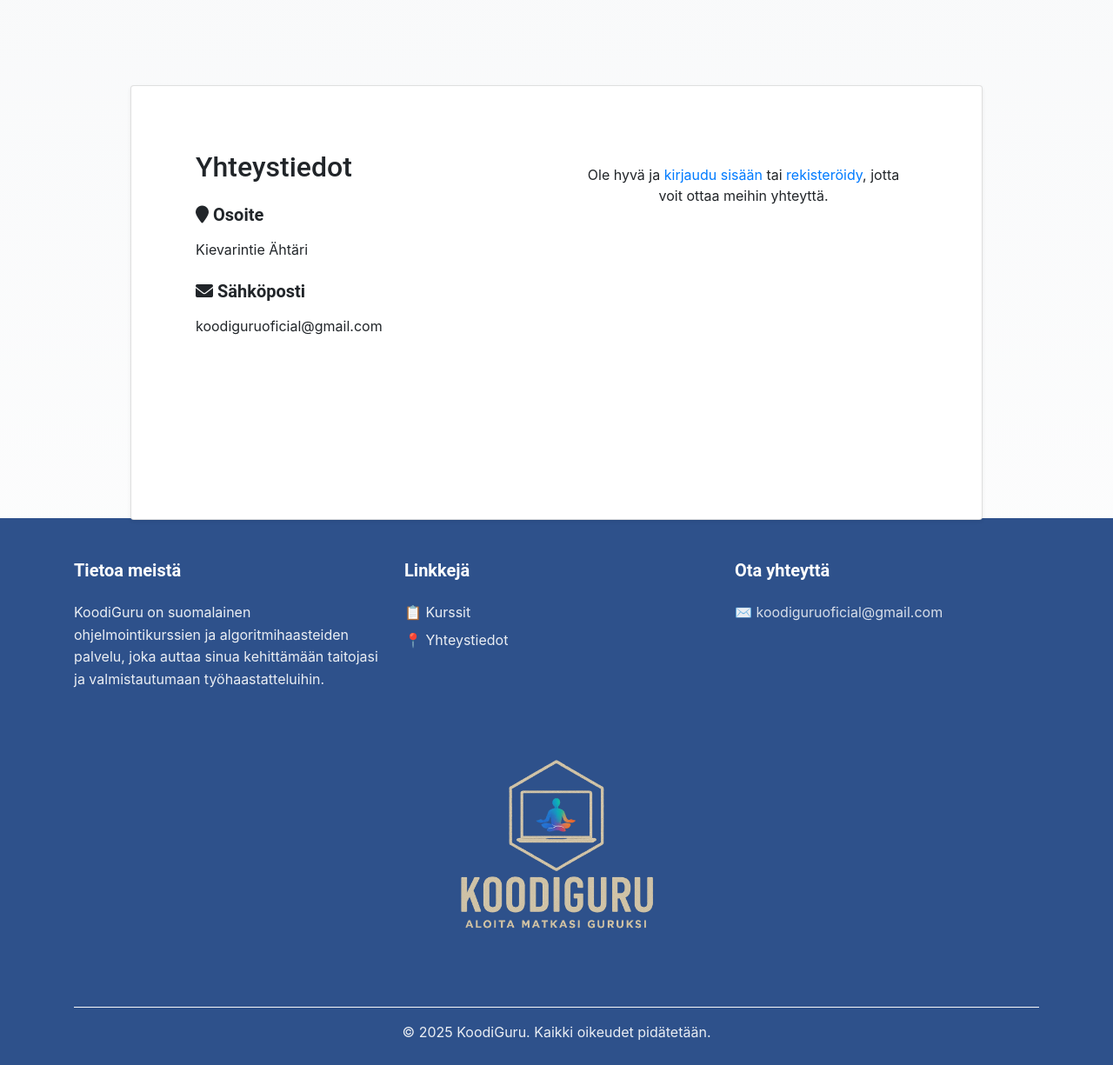
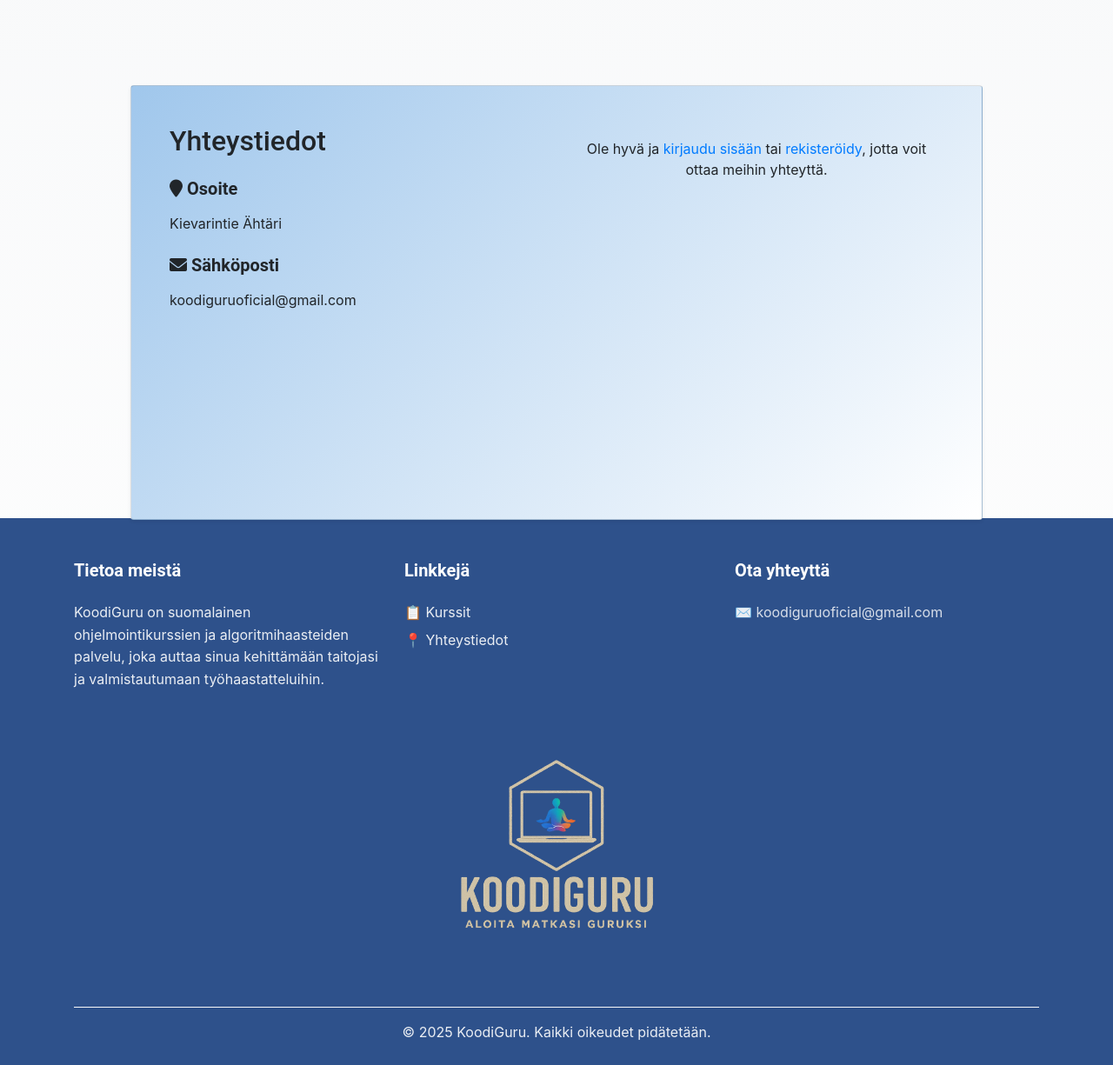
Before and after one commit to pelammin77/koodiguru_pilot, a Django app: page /contact/ in a window 1280 px wide. Shown: the part 120-1345 px from the top of the page at 87% size. Run offline with Django 4.2, Linux system fonts and the light colour scheme; some libraries are stand-ins or nearby versions.

Commit message:
kortin tyylit

```diff
--- a/main_app/static/css/main_styles.css
+++ b/main_app/static/css/main_styles.css
@@ -30,10 +30,12 @@ body {
   .card {
     position: relative; /* Lisätty */
     background-color: rgb(255, 250, 250);
+    height: 100%;
+    background: linear-gradient(135deg, #a0c7ec, #ffffff);
     border: 1px solid #ccc;
     box-shadow: 0 4px 8px 0 rgba(0, 0, 0, 0.2), 0 6px 20px 0 rgba(0, 0, 0, 0.19);
     transition: 0.3s;
-    padding:  50px;
+    padding:  20px;
     margin: 50px;
     z-index: 1;
     min-height: 400px;
@@ -64,6 +66,7 @@ body {
 
 .card {
     height: 100%;
+    background: linear-gradient(135deg, #a0c7ec, #ffffff);
   }
 
   .card-equal-height {
```
